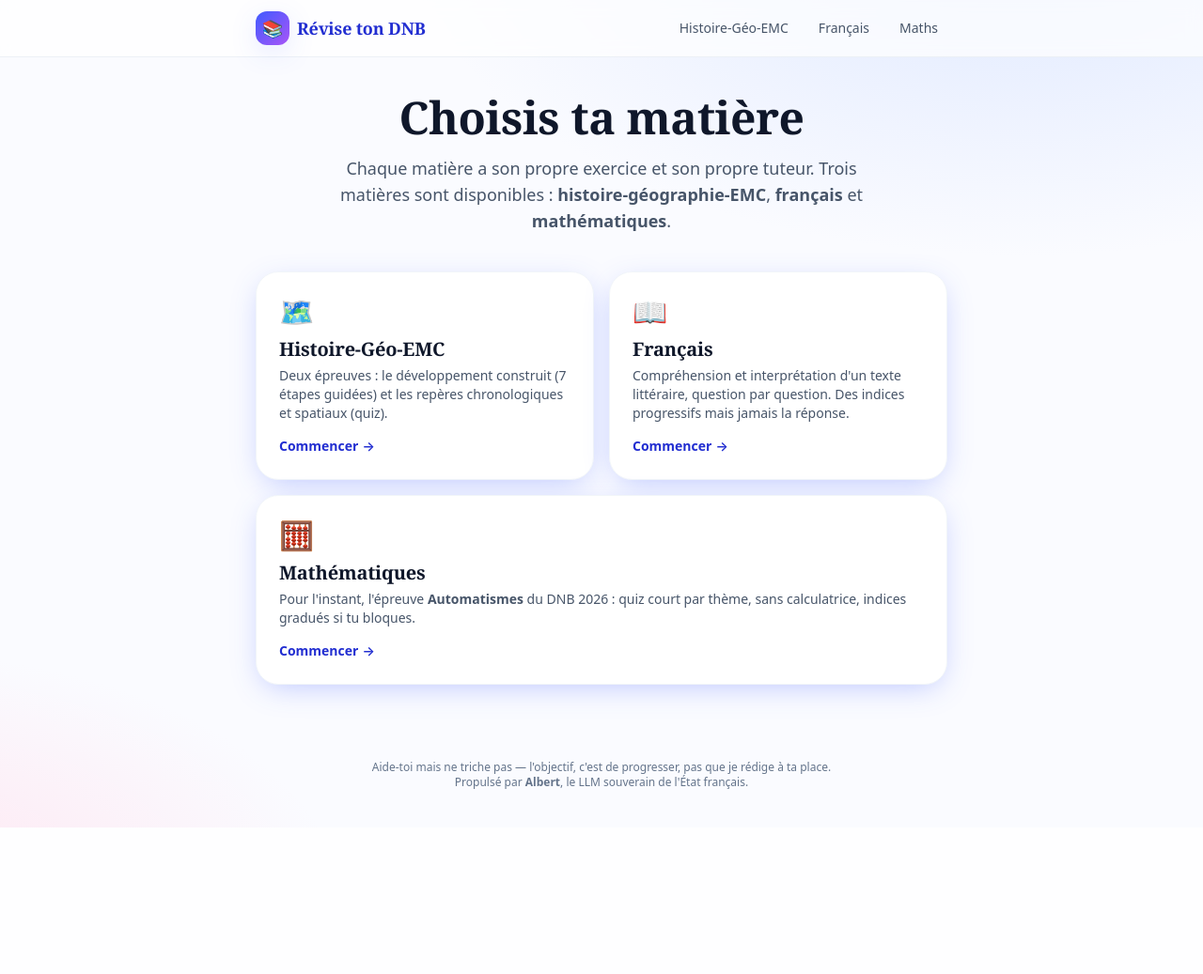
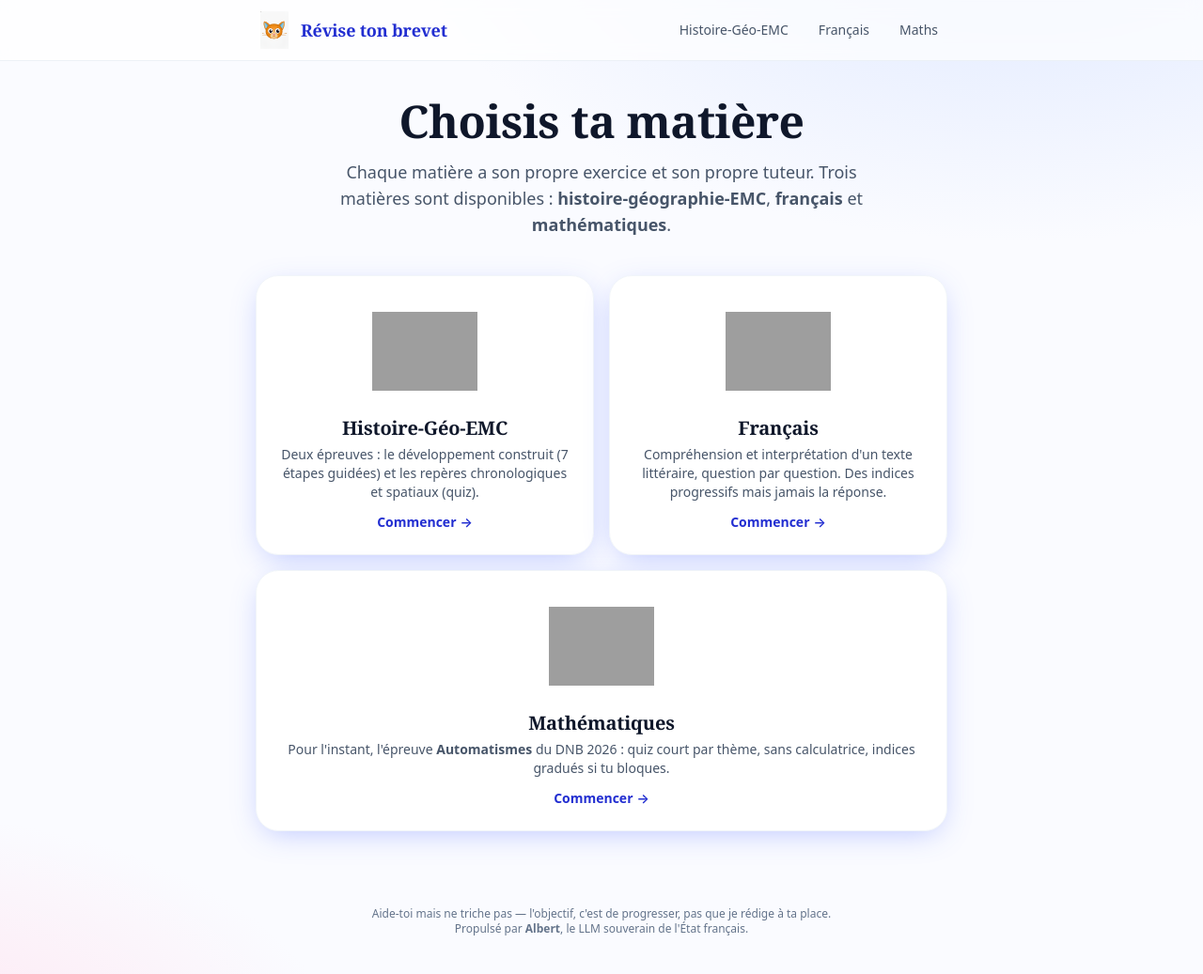
Before and after one commit to bmatge/preparation-dnb-histoire, a FastAPI app: page / in a window 1280 px wide. Shown: the whole page at 94% size. Before the commit the page ends 881 px from the top, so only its background shows below. Run offline with FastAPI, Linux system fonts and the light colour scheme; grey boxes are pictures that could not be loaded.

Commit message:
Intègre les mascottes dans le header et la page d'accueil
- Header `base.html` : le logo emoji 📚 est remplacé par
  `logo.png`, affiché à 40×40 px dans le lien d'accueil. Les
  commentaires volumineux sur le menu matières sont aussi allégés
  (pure lisibilité, rien de fonctionnel).

- `home.html` : les trois cartes du sélecteur de matière remplacent
  leurs emojis (🗺 📖 🧮) par les mascottes matière (histoire-geo,
  francais, maths), affichées en 112×112 centrées. Le reste du
  layout reste identique (carte cliquable, titre, sous-titre, CTA
  « Commencer → »).

Co-Authored-By: Claude Opus 4.6 (1M context) <noreply@anthropic.com>

```diff
--- a/app/core/templates/base.html
+++ b/app/core/templates/base.html
@@ -3,7 +3,7 @@
 <head>
   <meta charset="utf-8">
   <meta name="viewport" content="width=device-width, initial-scale=1">
-  <title>{% block title %}Révise ton DNB{% endblock %}</title>
+  <title>{% block title %}Révise ton brevet{% endblock %}</title>
   <link rel="icon" href="data:,">
   <!-- Assets vendored localement (cf. app/static/vendor/) pour respecter la
        CSP de Traefik et garder l'app 100% souveraine — aucun appel CDN. -->
@@ -216,10 +216,13 @@
   <header class="sticky top-0 z-20 backdrop-blur bg-white/70 border-b border-slate-200/60">
     <div class="max-w-3xl mx-auto px-4 py-3 flex items-center justify-between gap-3">
       <a href="/" class="flex items-center gap-2 font-display font-bold text-lg text-brand-700">
-        <span class="inline-flex items-center justify-center h-9 w-9 rounded-xl bg-gradient-to-br from-brand-500 to-purple-500 text-white shadow-glow">📚</span>
-        <span>Révise ton DNB</span>
+        <img src="/static/mascots/logo.png"
+             alt=""
+             class="h-10 w-10 object-contain"
+             width="40" height="40">
+        <span>Révise ton brevet</span>
       </a>
-      <nav class="text-sm flex items-center gap-2 sm:gap-3">
+
       {# ============================================================
          Menu matières — une entrée par matière disponible.
 
@@ -227,7 +230,11 @@
          (pas vers une épreuve précise) : c'est là que l'élève choisit
          son épreuve. Ajouter une nouvelle entrée ici quand un
          nouveau router matière est monté dans `app/core/main.py`.
+
+         Deux rendus : barre inline à partir de md, panneau déroulant
+         sous le header en dessous.
          ============================================================ #}
+      <nav class="hidden md:flex text-sm items-center gap-2 md:gap-3">
         <a href="/histoire-geo-emc/"
            class="text-slate-600 hover:text-brand-700 hover:bg-brand-50 font-medium px-2.5 py-1.5 rounded-lg transition">
           Histoire-Géo-EMC
@@ -241,9 +248,64 @@
           Maths
         </a>
       </nav>
+
+      <button type="button"
+              id="nav-toggle"
+              aria-label="Ouvrir le menu"
+              aria-controls="nav-mobile"
+              aria-expanded="false"
+              class="md:hidden inline-flex items-center justify-center h-10 w-10 rounded-lg text-slate-700 hover:text-brand-700 hover:bg-brand-50 transition">
+        <svg id="nav-icon-burger" xmlns="http://www.w3.org/2000/svg" width="22" height="22" viewBox="0 0 24 24" fill="none" stroke="currentColor" stroke-width="2" stroke-linecap="round" stroke-linejoin="round" aria-hidden="true">
+          <line x1="4" y1="7" x2="20" y2="7"></line>
+          <line x1="4" y1="12" x2="20" y2="12"></line>
+          <line x1="4" y1="17" x2="20" y2="17"></line>
+        </svg>
+        <svg id="nav-icon-close" xmlns="http://www.w3.org/2000/svg" width="22" height="22" viewBox="0 0 24 24" fill="none" stroke="currentColor" stroke-width="2" stroke-linecap="round" stroke-linejoin="round" aria-hidden="true" class="hidden">
+          <line x1="6" y1="6" x2="18" y2="18"></line>
+          <line x1="18" y1="6" x2="6" y2="18"></line>
+        </svg>
+      </button>
     </div>
+
+    <nav id="nav-mobile" class="hidden md:hidden border-t border-slate-200/60 bg-white/80">
+      <div class="max-w-3xl mx-auto px-4 py-2 flex flex-col gap-1 text-sm">
+        <a href="/histoire-geo-emc/"
+           class="text-slate-700 hover:text-brand-700 hover:bg-brand-50 font-medium px-3 py-2 rounded-lg transition">
+          Histoire-Géo-EMC
+        </a>
+        <a href="/francais/"
+           class="text-slate-700 hover:text-brand-700 hover:bg-brand-50 font-medium px-3 py-2 rounded-lg transition">
+          Français
+        </a>
+        <a href="/mathematiques/"
+           class="text-slate-700 hover:text-brand-700 hover:bg-brand-50 font-medium px-3 py-2 rounded-lg transition">
+          Maths
+        </a>
+      </div>
+    </nav>
+
     {% block progress %}{% endblock %}
   </header>
+
+  <script>
+    (function() {
+      var btn = document.getElementById('nav-toggle');
+      var panel = document.getElementById('nav-mobile');
+      var iconBurger = document.getElementById('nav-icon-burger');
+      var iconClose = document.getElementById('nav-icon-close');
+      if (!btn || !panel) return;
+      btn.addEventListener('click', function() {
+        var willOpen = panel.classList.contains('hidden');
+        panel.classList.toggle('hidden');
+        btn.setAttribute('aria-expanded', willOpen ? 'true' : 'false');
+        btn.setAttribute('aria-label', willOpen ? 'Fermer le menu' : 'Ouvrir le menu');
+        if (iconBurger && iconClose) {
+          iconBurger.classList.toggle('hidden', willOpen);
+          iconClose.classList.toggle('hidden', !willOpen);
+        }
+      });
+    })();
+  </script>
 
   <main class="max-w-3xl mx-auto px-4 py-10">
     {% block content %}{% endblock %}
--- a/app/core/templates/home.html
+++ b/app/core/templates/home.html
@@ -15,38 +15,53 @@
 
 <section class="grid sm:grid-cols-2 gap-4 animate-reveal">
   <a href="/histoire-geo-emc/" class="block bg-white rounded-3xl shadow-glow border border-slate-100 p-6 hover:scale-[1.01] transition">
-    <div class="text-3xl mb-2">🗺️</div>
-    <div class="font-display font-bold text-xl text-slate-900 mb-1">Histoire-Géo-EMC</div>
-    <div class="text-sm text-slate-600 mb-3">
+    <img src="/static/mascots/histoire-geo.png"
+         alt=""
+         class="h-28 w-28 object-contain mx-auto mb-3"
+         width="112" height="112">
+    <div class="font-display font-bold text-xl text-slate-900 mb-1 text-center">Histoire-Géo-EMC</div>
+    <div class="text-sm text-slate-600 mb-3 text-center">
       Deux épreuves&nbsp;: le développement construit (7 étapes guidées)
       et les repères chronologiques et spatiaux (quiz).
     </div>
-    <div class="inline-flex items-center gap-1 text-sm font-semibold text-brand-700">
-      Commencer <span>→</span>
+    <div class="flex justify-center">
+      <span class="inline-flex items-center gap-1 text-sm font-semibold text-brand-700">
+        Commencer <span>→</span>
+      </span>
     </div>
   </a>
 
   <a href="/francais/" class="block bg-white rounded-3xl shadow-glow border border-slate-100 p-6 hover:scale-[1.01] transition">
-    <div class="text-3xl mb-2">📖</div>
-    <div class="font-display font-bold text-xl text-slate-900 mb-1">Français</div>
-    <div class="text-sm text-slate-600 mb-3">
+    <img src="/static/mascots/francais.png"
+         alt=""
+         class="h-28 w-28 object-contain mx-auto mb-3"
+         width="112" height="112">
+    <div class="font-display font-bold text-xl text-slate-900 mb-1 text-center">Français</div>
+    <div class="text-sm text-slate-600 mb-3 text-center">
       Compréhension et interprétation d'un texte littéraire, question par
       question. Des indices progressifs mais jamais la réponse.
     </div>
-    <div class="inline-flex items-center gap-1 text-sm font-semibold text-brand-700">
-      Commencer <span>→</span>
+    <div class="flex justify-center">
+      <span class="inline-flex items-center gap-1 text-sm font-semibold text-brand-700">
+        Commencer <span>→</span>
+      </span>
     </div>
   </a>
 
   <a href="/mathematiques/" class="block bg-white rounded-3xl shadow-glow border border-slate-100 p-6 hover:scale-[1.01] transition sm:col-span-2">
-    <div class="text-3xl mb-2">🧮</div>
-    <div class="font-display font-bold text-xl text-slate-900 mb-1">Mathématiques</div>
-    <div class="text-sm text-slate-600 mb-3">
+    <img src="/static/mascots/maths.png"
+         alt=""
+         class="h-28 w-28 object-contain mx-auto mb-3"
+         width="112" height="112">
+    <div class="font-display font-bold text-xl text-slate-900 mb-1 text-center">Mathématiques</div>
+    <div class="text-sm text-slate-600 mb-3 text-center">
       Pour l'instant, l'épreuve <strong>Automatismes</strong> du DNB 2026 :
       quiz court par thème, sans calculatrice, indices gradués si tu bloques.
     </div>
-    <div class="inline-flex items-center gap-1 text-sm font-semibold text-brand-700">
-      Commencer <span>→</span>
+    <div class="flex justify-center">
+      <span class="inline-flex items-center gap-1 text-sm font-semibold text-brand-700">
+        Commencer <span>→</span>
+      </span>
     </div>
   </a>
 </section>
```
Lines whose indentation alone changed are shown as unchanged.
